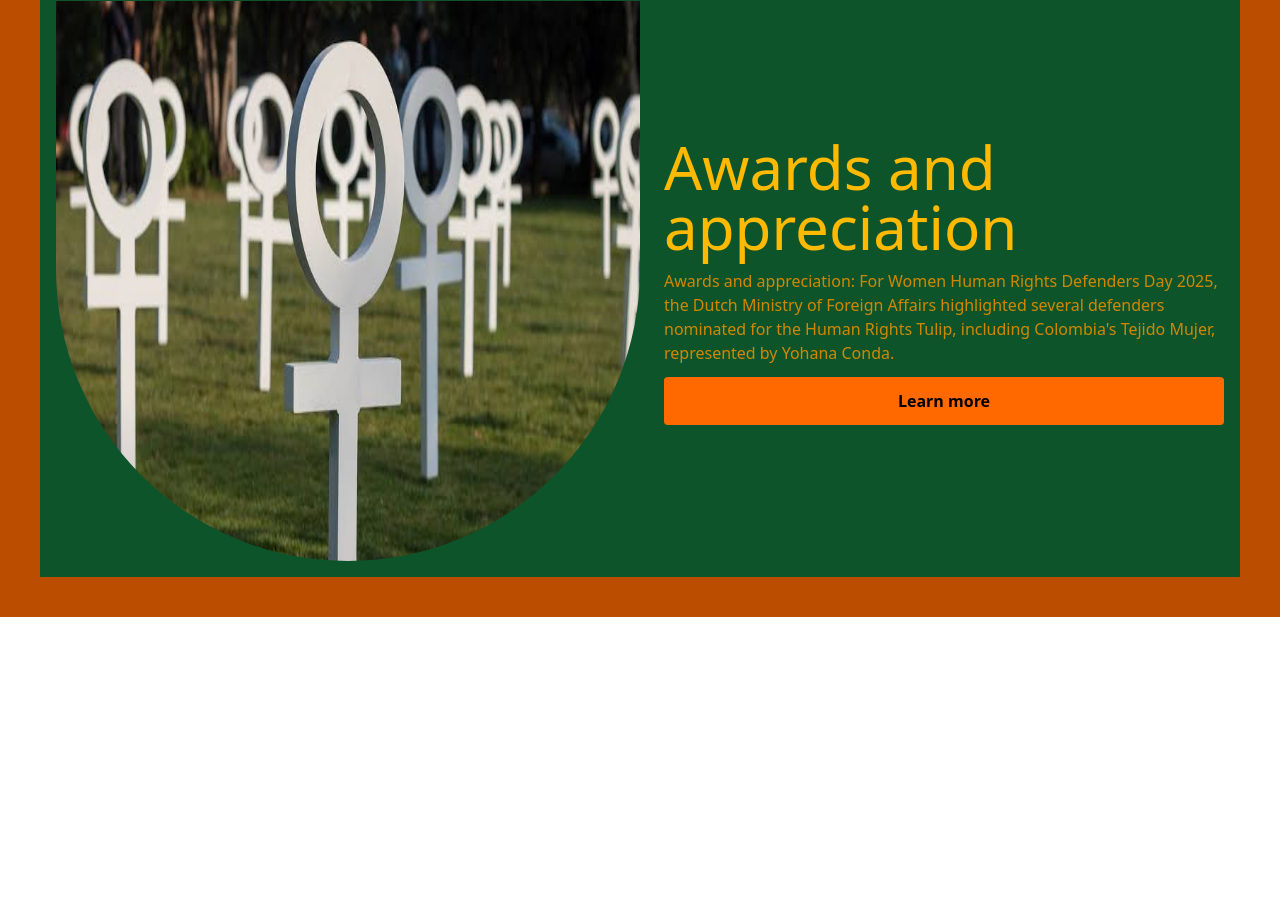
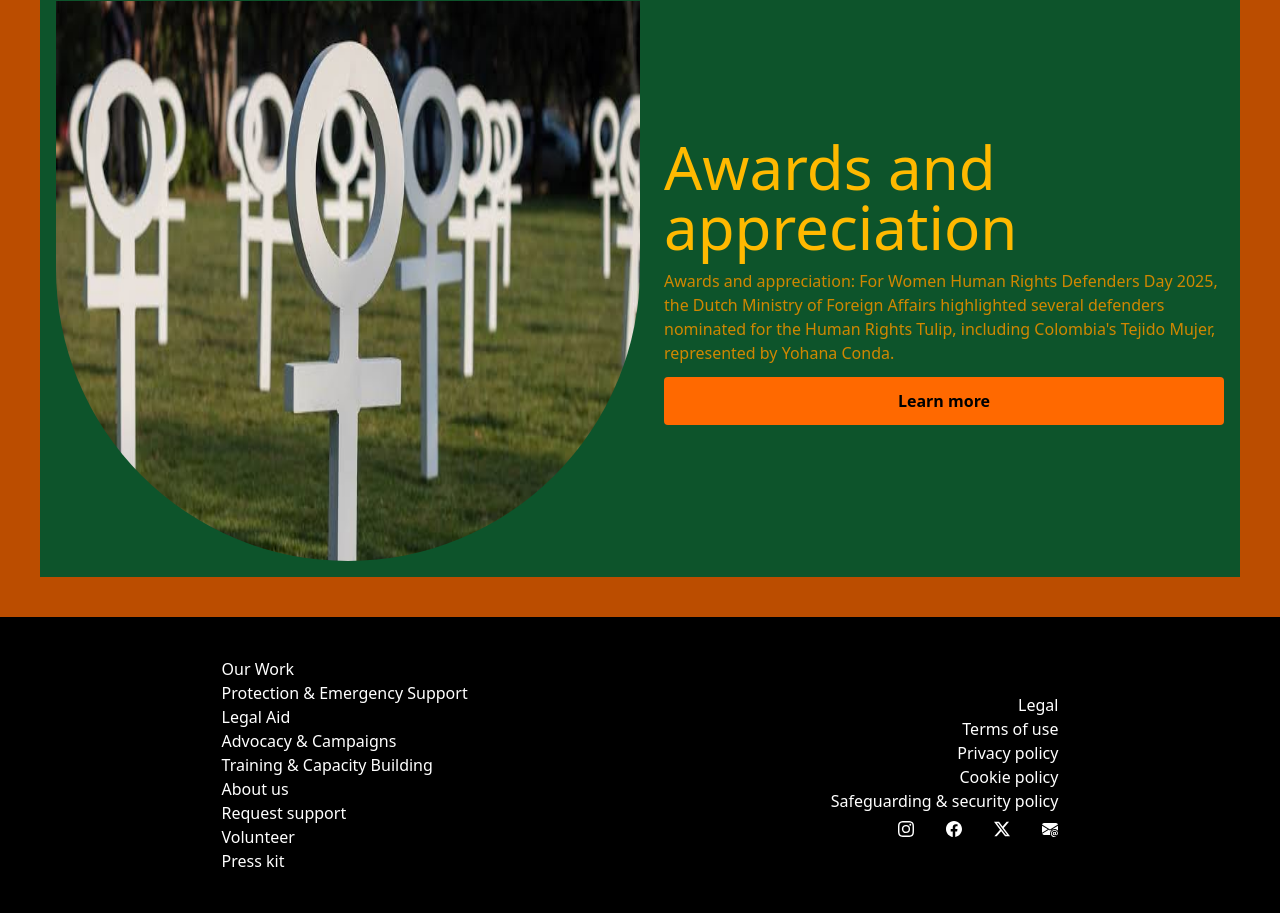
Before and after one commit to ettaqyferdawsse292-alt/ettaqyfirdaouss-finalproject, a website: page public/pages/news.html in a window 1280 px wide. Shown: the part 1911-2824 px from the top of the page. Before the commit the page ends 2528 px from the top, so only its background shows below. Drawn offline with nearby package versions, Linux system fonts and the light colour scheme.

Commit message:
news-footer

```diff
--- a/public/pages/news.html
+++ b/public/pages/news.html
@@ -111,18 +111,64 @@
 
 </section>
 
+</main>
+
+  <footer class="bg-black text-white h-fit flex justify-around items-center sm:footer-horizontal bg-base-200 text-base-content p-10">
+
+    <div class="flex flex-col justify-between items-start w-fit ">
+      <h6 class="footer-title">Our Work</h6>
+      <a class="link link-hover hover:underline">Protection & Emergency Support</a>
+      <a class="link link-hover hover:underline">Legal Aid</a>
+      <a class="link link-hover hover:underline">Advocacy & Campaigns</a>
+      <a class="link link-hover hover:underline">Training & Capacity Building</a>
 
 
+      <a class="link link-hover hover:underline">About us</a>
+      <a class="link link-hover hover:underline">Request support</a>
+      <a class="link link-hover hover:underline">Volunteer</a>
+      <a class="link link-hover hover:underline">Press kit</a>
+    </div>
+    <div class=" flex flex-col justify-between items-end w-fit">
+      <h6 class="footer-title">Legal</h6>
+      <a class="link link-hover hover:underline">Terms of use</a>
+      <a class="link link-hover hover:underline">Privacy policy</a>
+      <a class="link link-hover hover:underline">Cookie policy</a>
+      <a class="link link-hover hover:underline">Safeguarding & security policy</a>
+
+      <div class="flex flex-row justify-evenly gap-8 pt-2 text-white">
+
+        <svg class="hover:scale-90 hover:opacity-60 cursor-pointer " xmlns="http://www.w3.org/2000/svg" width="16"
+          height="16" fill="currentColor" class="bi bi-instagram" viewBox="0 0 16 16">
+          <path
+            d="M8 0C5.829 0 5.556.01 4.703.048 3.85.088 3.269.222 2.76.42a3.9 3.9 0 0 0-1.417.923A3.9 3.9 0 0 0 .42 2.76C.222 3.268.087 3.85.048 4.7.01 5.555 0 5.827 0 8.001c0 2.172.01 2.444.048 3.297.04.852.174 1.433.372 1.942.205.526.478.972.923 1.417.444.445.89.719 1.416.923.51.198 1.09.333 1.942.372C5.555 15.99 5.827 16 8 16s2.444-.01 3.298-.048c.851-.04 1.434-.174 1.943-.372a3.9 3.9 0 0 0 1.416-.923c.445-.445.718-.891.923-1.417.197-.509.332-1.09.372-1.942C15.99 10.445 16 10.173 16 8s-.01-2.445-.048-3.299c-.04-.851-.175-1.433-.372-1.941a3.9 3.9 0 0 0-.923-1.417A3.9 3.9 0 0 0 13.24.42c-.51-.198-1.092-.333-1.943-.372C10.443.01 10.172 0 7.998 0zm-.717 1.442h.718c2.136 0 2.389.007 3.232.046.78.035 1.204.166 1.486.275.373.145.64.319.92.599s.453.546.598.92c.11.281.24.705.275 1.485.039.843.047 1.096.047 3.231s-.008 2.389-.047 3.232c-.035.78-.166 1.203-.275 1.485a2.5 2.5 0 0 1-.599.919c-.28.28-.546.453-.92.598-.28.11-.704.24-1.485.276-.843.038-1.096.047-3.232.047s-2.39-.009-3.233-.047c-.78-.036-1.203-.166-1.485-.276a2.5 2.5 0 0 1-.92-.598 2.5 2.5 0 0 1-.6-.92c-.109-.281-.24-.705-.275-1.485-.038-.843-.046-1.096-.046-3.233s.008-2.388.046-3.231c.036-.78.166-1.204.276-1.486.145-.373.319-.64.599-.92s.546-.453.92-.598c.282-.11.705-.24 1.485-.276.738-.034 1.024-.044 2.515-.045zm4.988 1.328a.96.96 0 1 0 0 1.92.96.96 0 0 0 0-1.92m-4.27 1.122a4.109 4.109 0 1 0 0 8.217 4.109 4.109 0 0 0 0-8.217m0 1.441a2.667 2.667 0 1 1 0 5.334 2.667 2.667 0 0 1 0-5.334" />
+        </svg>
+
+        <svg class="hover:scale-90 hover:opacity-60 cursor-pointer" xmlns="http://www.w3.org/2000/svg" width="16"
+          height="16" fill="currentColor" class="bi bi-facebook" viewBox="0 0 16 16">
+          <path
+            d="M16 8.049c0-4.446-3.582-8.05-8-8.05C3.58 0-.002 3.603-.002 8.05c0 4.017 2.926 7.347 6.75 7.951v-5.625h-2.03V8.05H6.75V6.275c0-2.017 1.195-3.131 3.022-3.131.876 0 1.791.157 1.791.157v1.98h-1.009c-.993 0-1.303.621-1.303 1.258v1.51h2.218l-.354 2.326H9.25V16c3.824-.604 6.75-3.934 6.75-7.951" />
+        </svg>
+
+        <svg class="hover:scale-90 hover:opacity-60 cursor-pointer" xmlns="http://www.w3.org/2000/svg" width="16"
+          height="16" fill="currentColor" class="bi bi-twitter-x" viewBox="0 0 16 16">
+          <path
+            d="M12.6.75h2.454l-5.36 6.142L16 15.25h-4.937l-3.867-5.07-4.425 5.07H.316l5.733-6.57L0 .75h5.063l3.495 4.633L12.601.75Zm-.86 13.028h1.36L4.323 2.145H2.865z" />
+        </svg>
 
 
-    </div>
-
-  </section>
+        <svg class="hover:scale-90 hover:opacity-60 cursor-pointer" xmlns="http://www.w3.org/2000/svg" width="16"
+          height="16" fill="currentColor" class="bi bi-envelope-at-fill" viewBox="0 0 16 16">
+          <path
+            d="M2 2A2 2 0 0 0 .05 3.555L8 8.414l7.95-4.859A2 2 0 0 0 14 2zm-2 9.8V4.698l5.803 3.546zm6.761-2.97-6.57 4.026A2 2 0 0 0 2 14h6.256A4.5 4.5 0 0 1 8 12.5a4.49 4.49 0 0 1 1.606-3.446l-.367-.225L8 9.586zM16 9.671V4.697l-5.803 3.546.338.208A4.5 4.5 0 0 1 12.5 8c1.414 0 2.675.652 3.5 1.671" />
+          <path
+            d="M15.834 12.244c0 1.168-.577 2.025-1.587 2.025-.503 0-1.002-.228-1.12-.648h-.043c-.118.416-.543.643-1.015.643-.77 0-1.259-.542-1.259-1.434v-.529c0-.844.481-1.4 1.26-1.4.585 0 .87.333.953.63h.03v-.568h.905v2.19c0 .272.18.42.411.42.315 0 .639-.415.639-1.39v-.118c0-1.277-.95-2.326-2.484-2.326h-.04c-1.582 0-2.64 1.067-2.64 2.724v.157c0 1.867 1.237 2.654 2.57 2.654h.045c.507 0 .935-.07 1.18-.18v.731c-.219.1-.643.175-1.237.175h-.044C10.438 16 9 14.82 9 12.646v-.214C9 10.36 10.421 9 12.485 9h.035c2.12 0 3.314 1.43 3.314 3.034zm-4.04.21v.227c0 .586.227.8.581.8.31 0 .564-.17.564-.743v-.367c0-.516-.275-.708-.572-.708-.346 0-.573.245-.573.791" />
+        </svg>
 
 
+      </div>
 
-
-</main>
+    </div>
+  </footer>
 
 
 </body>
```
